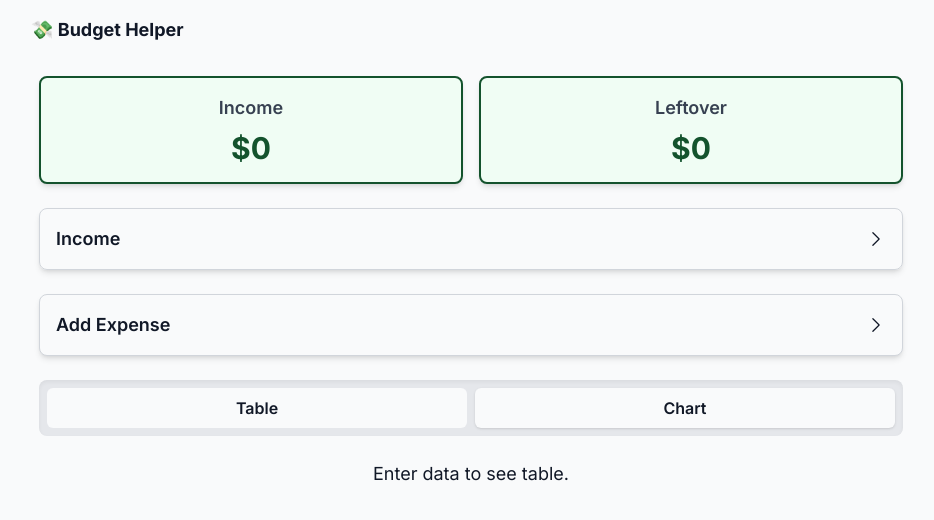
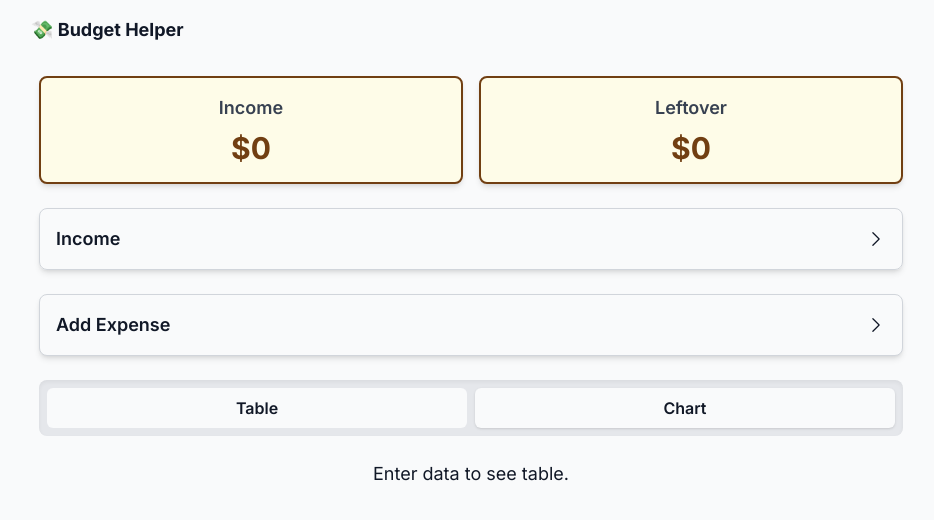
Before and after one commit to ArthurWHenry/budget-helper, a Next.js app: page / in a window 1280 px wide. Shown: the top 520 px of the page, without its empty margins (169-1103 px from the left). Built offline with nearby package versions, Linux system fonts and the light colour scheme.

Commit message:
feat: added new color for stat card

```diff
--- a/src/components/stats/card/component.tsx
+++ b/src/components/stats/card/component.tsx
@@ -2,20 +2,21 @@ import { memo } from "react";
 import classNames from "classnames";
 
 const StatCard: React.FC<StatCardProps> = ({ title, value }: StatCardProps) => {
+  function statColor(value: number): string {
+    if (value === 0) return "border-yellow-900 bg-yellow-50 text-yellow-900";
+    if (value < 0) return "border-red-900 bg-red-50 text-red-900";
+    if (value > 0) return "border-green-900 bg-green-50 text-green-900";
+    return "border-gray-900 bg-gray-50 text-gray-900";
+  }
   return (
     <div
       className={classNames(
         "flex flex-col justify-center items-center p-4 gap-2 w-full border-2 rounded-lg shadow-md",
-        value < 0 ? "border-red-900 bg-red-50" : "border-green-900 bg-green-50"
+        statColor(value)
       )}
     >
       <h3 className="font-semibold text-lg text-gray-700">{title}</h3>
-      <span
-        className={classNames(
-          "text-3xl font-bold",
-          value < 0 ? "text-red-900" : "text-green-900"
-        )}
-      >
+      <span className={classNames("text-3xl font-bold")}>
         {value < 0
           ? `-$${Math.abs(value).toLocaleString()}`
           : `$${value.toLocaleString()}`}
```
